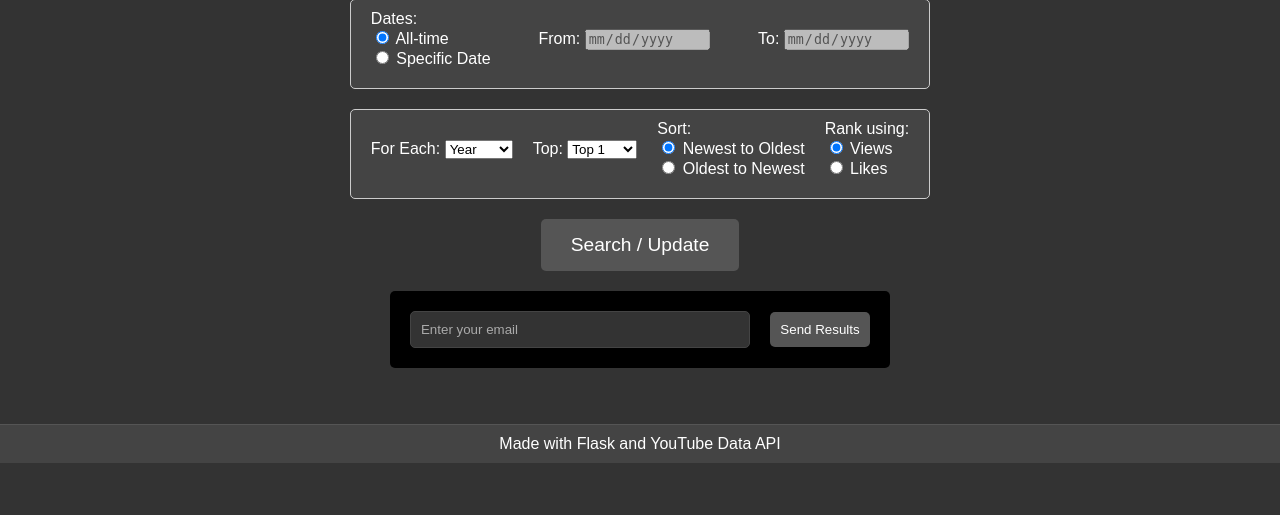
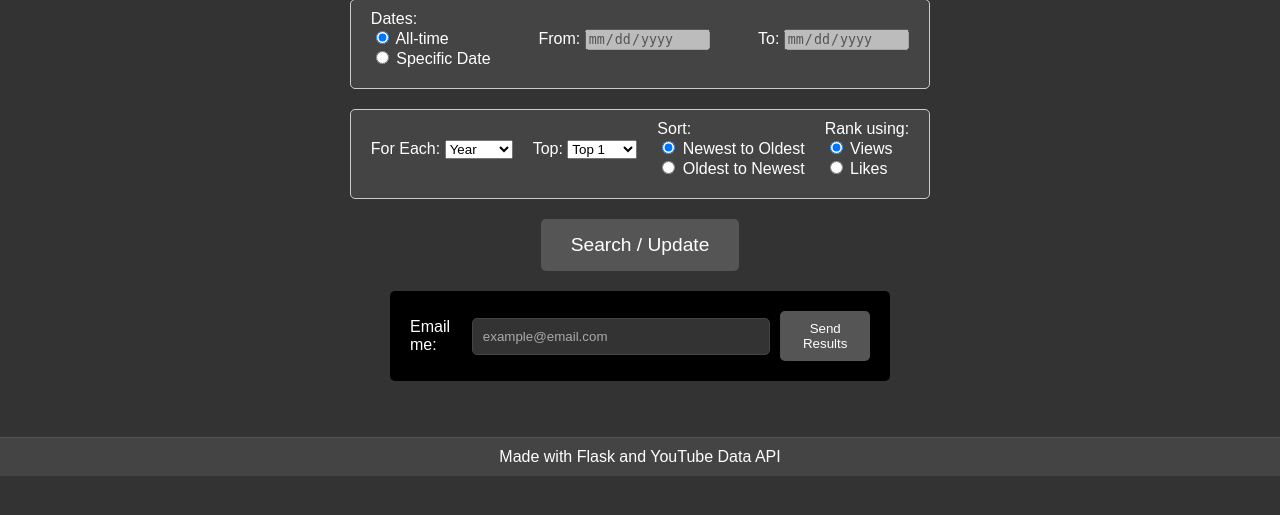
Before and after one commit to r-leeper/topN_yt, a Flask app: page /video_search in a window 1280 px wide. Shown: the part 178-693 px from the top of the page. Run offline with Flask 3, Linux system fonts and the light colour scheme.

Commit message:
Adjusted email prompting

```diff
--- a/templates/video_results.html
+++ b/templates/video_results.html
@@ -64,7 +64,8 @@
             </form>
 
             <form id="email-form" class="email-form">
-                <input type="email" id="user-email" name="email" placeholder="Enter your email" required>
+                <label for="user-email">Email me:</label>
+                <input type="email" id="user-email" name="email" placeholder="example@email.com" required>
                 <button type="submit">Send Results</button>
             </form>
 
```
